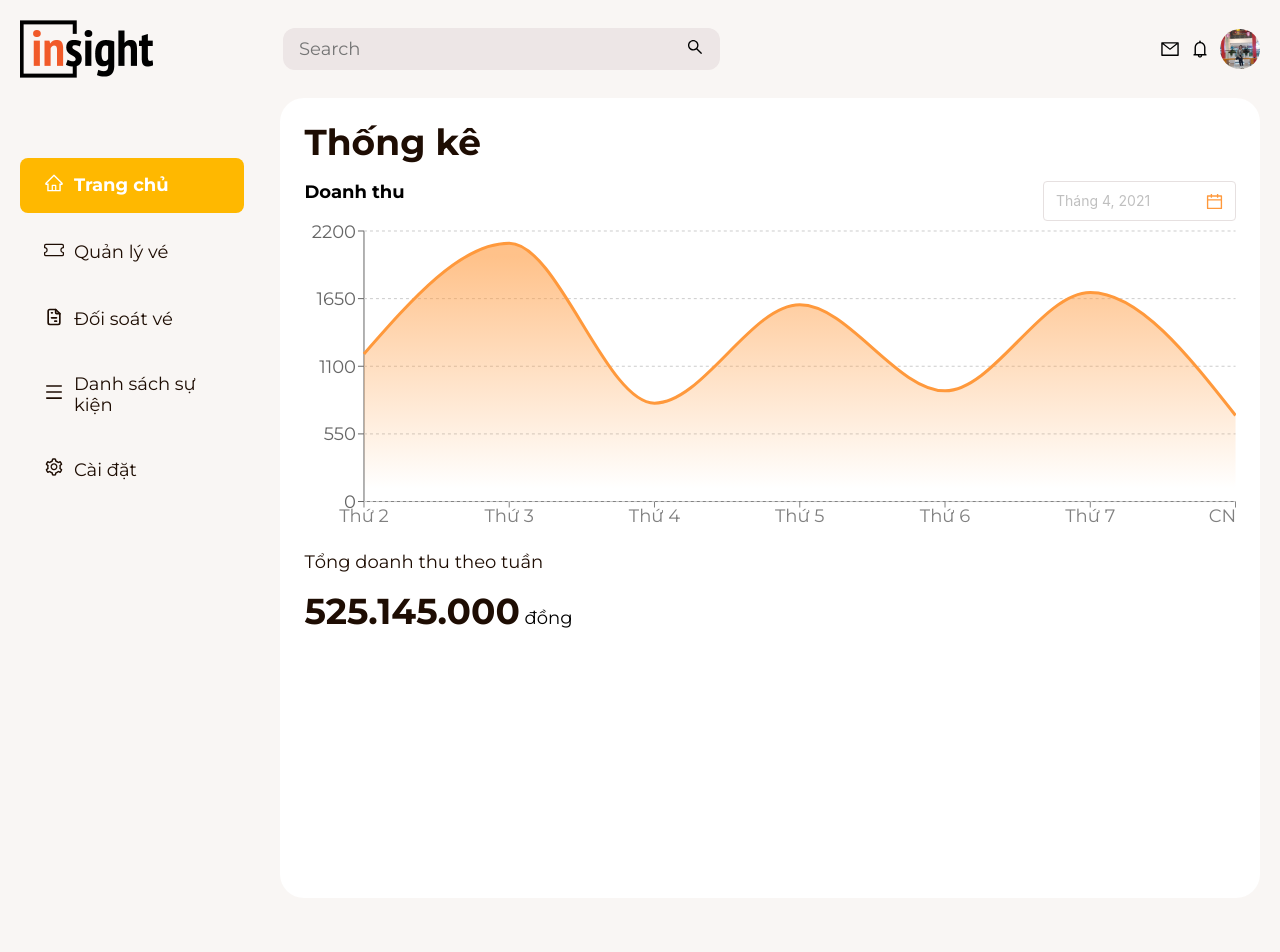
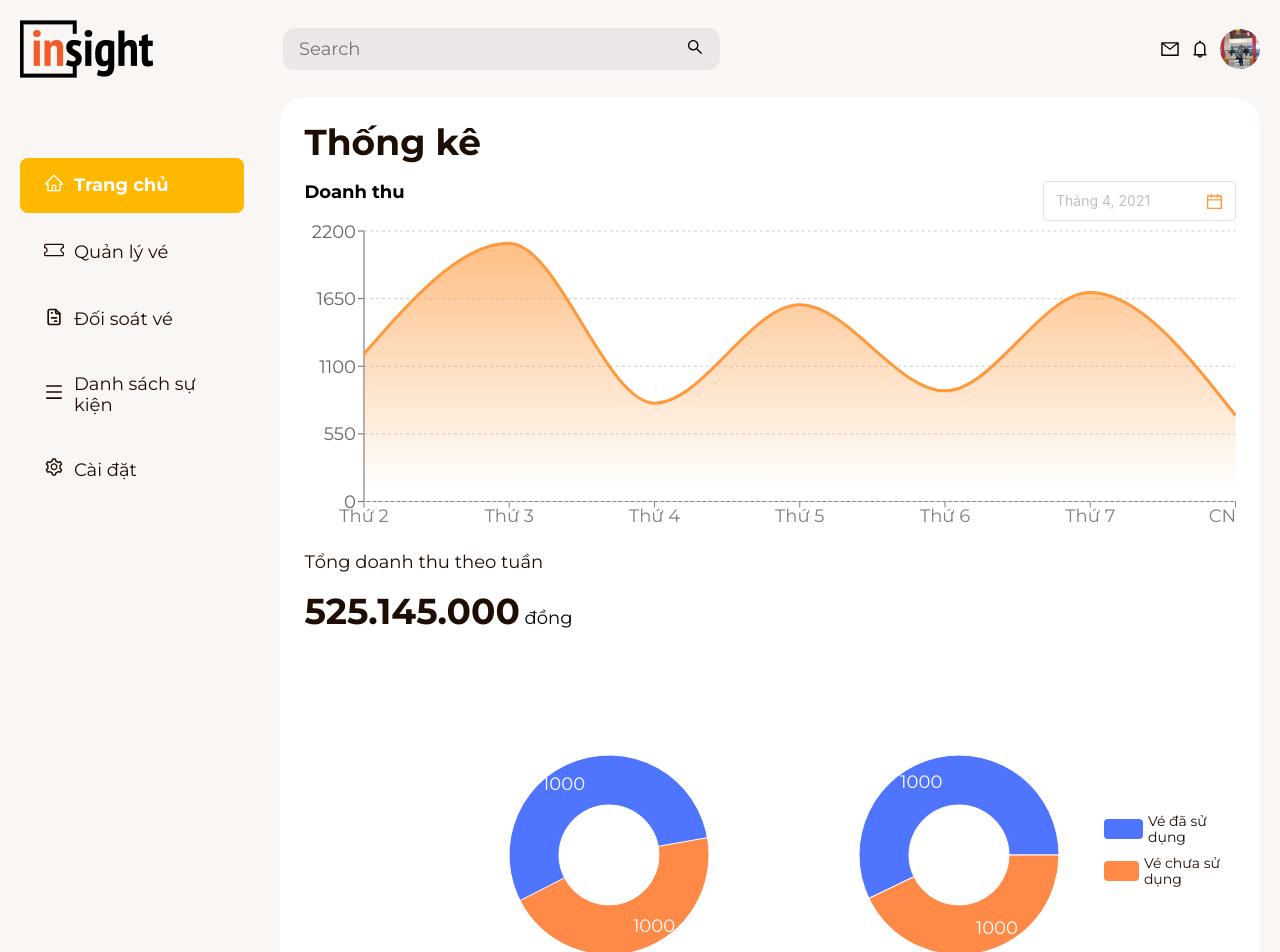
Before and after one commit to Binhbong37/CMSticket, a React (Create React App) app: page / in a window 1280 px wide. Shown: the top 952 px of the page. Before the commit the page ends 918 px from the top, so only its background shows below. Built offline with nearby package versions, Linux system fonts and the light colour scheme.

Commit message:
thêm pie chart

```diff
--- /dev/null
+++ b/src/Components/PieChart.tsx
@@ -0,0 +1,97 @@
+import { PieChart as Piech, Pie, Cell, } from "recharts";
+
+const data = [
+  { name: "Group A", value: 400 },
+  { name: "Group B", value: 300 },
+
+];
+
+const COLORS = ["#4F75FF", "#FF8A48"];
+const NAME = ['Vé đã sử dụng', 'Vé chưa sử dụng']
+const RADIAN = Math.PI / 180;
+const renderCustomizedLabel = ({
+  cx,
+  cy,
+  midAngle,
+  innerRadius,
+  outerRadius,
+  percent,
+  index
+}: any) => {
+  console.log(percent)
+
+  const radius = innerRadius + (outerRadius - innerRadius) * 0.5;
+  const x = cx + radius * Math.cos(-midAngle * RADIAN);
+  const y = cy + radius * Math.sin(-midAngle * RADIAN);
+
+  return (
+    <text
+      x={x}
+      y={y}
+      textAnchor={x > cx ? "start" : "end"}
+      dominantBaseline="central"
+      fill="white"
+    >
+      {1000}
+    </text>
+  );
+};
+const PieChart = () => {
+  return (
+    <div className="pie-note">
+      <div className="pie">
+        <Piech width={800} height={400}>
+          <Pie
+            data={data}
+            cx={300}
+            cy={200}
+            innerRadius={50}
+            outerRadius={100}
+            label={renderCustomizedLabel}
+            labelLine={false}
+            fill="#8884d8"
+            paddingAngle={-10}
+            dataKey="value"
+          >
+            {data.map((entry, index) => (
+              <Cell key={`cell-${index}`} fill={COLORS[index % COLORS.length]} />
+            ))}
+          </Pie>
+
+          {/*  */}
+
+          <Pie
+            data={data}
+            cx={650}
+            cy={200}
+            startAngle={0}
+            innerRadius={50}
+            outerRadius={100}
+            fill="#8884d8"
+            paddingAngle={0}
+            dataKey="value"
+            label={renderCustomizedLabel}
+            labelLine={false}
+          >
+            {data.map((entry, index) => (
+              <Cell key={`cell-${index}`} fill={COLORS[index % COLORS.length]} />
+            ))}
+          </Pie>
+
+        </Piech>
+      </div>
+      <div className="note">
+        {COLORS.map((color, i) => {
+          return (
+            <div key={i} className="group-note">
+              <div style={{ background: `${color}` }} className="notePie"></div>
+              <p>{NAME[i]}</p>
+            </div>
+          )
+        })}
+      </div>
+    </div>
+  );
+}
+
+export default PieChart
--- a/src/assets/css/home.css
+++ b/src/assets/css/home.css
@@ -16,3 +16,34 @@
 .totalDoanhthu .tit {
     color: #1e0d03;
 }
+
+.pie-note {
+    display: flex;
+    align-items: center;
+    justify-content: space-around;
+}
+
+.note {
+    display: flex;
+    flex-direction: column;
+    gap: 10px;
+}
+
+.group-note {
+    display: flex;
+    align-items: center;
+    column-gap: 5px;
+}
+
+.group-note p {
+    margin: 0;
+    color: #1e0d03;
+    font-size: 1.4rem;
+    font-weight: 400;
+}
+
+.notePie {
+    border-radius: 4px;
+    width: 44px;
+    height: 20px;
+}
--- a/src/pages/dashboard/Home.tsx
+++ b/src/pages/dashboard/Home.tsx
@@ -2,6 +2,7 @@ import React from 'react'
 import ChartLine from '../../Components/ChartLine';
 import { DatePicker } from 'antd';
 import '../../assets/css/home.css'
+import PieChart from '../../Components/PieChart';
 
 const Home = () => {
 
@@ -26,9 +27,14 @@ const Home = () => {
         </div>
         <ChartLine aspect={3 / 1} />
       </div>
+
       <div className='totalDoanhthu'>
         <p className='tit'>Tổng doanh thu theo tuần</p>
         <p className=''><span className='title'>525.145.000</span> đồng</p>
+      </div>
+
+      <div className='pie-chart'>
+        <PieChart />
       </div>
     </div>
   )
```
